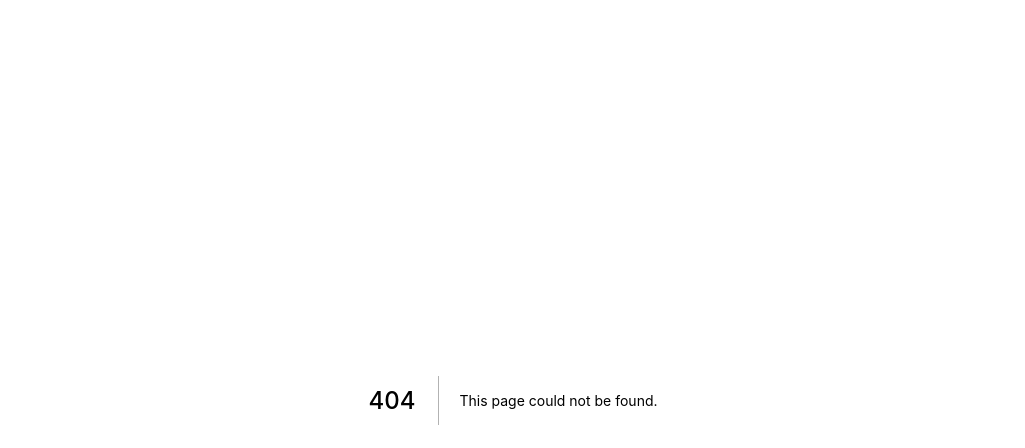
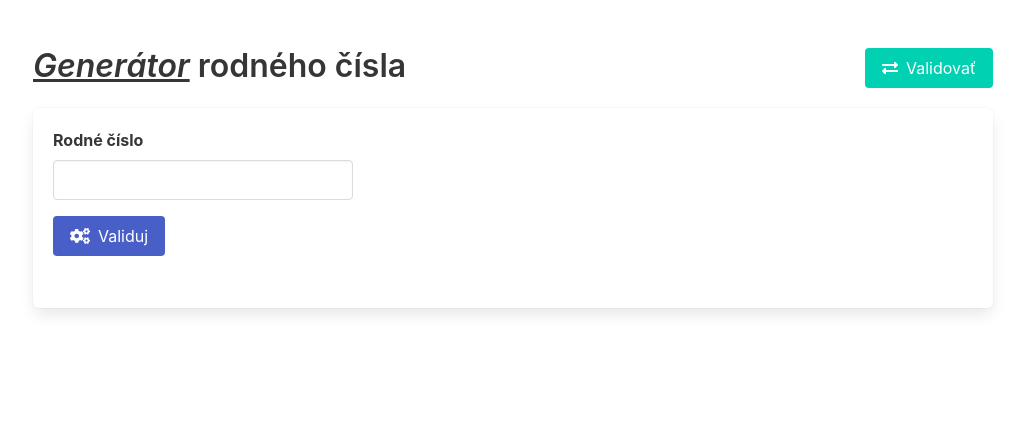
Before and after one commit to AnnotationSro/rodne-cislo, a Next.js app: page /validate in a window 1280 px wide. Before the commit this address had no page. Shown: the top 448 px of the page, without its empty margins (127-1152 px from the left). Built offline with nearby package versions, Linux system fonts and the light colour scheme.

Commit message:
validate birthId

```diff
--- a/package.json
+++ b/package.json
@@ -34,7 +34,7 @@
     "eslint-config-next": "12.0.2",
     "eslint-config-prettier": "^8.3.0",
     "prettier": "^2.4.1",
-    "typescript": "4.4.4",
-    "rodnecislo": "^1.6.0"
+    "rodnecislo": "^1.6.0",
+    "typescript": "4.4.4"
   }
 }
--- a/pages/_app.tsx
+++ b/pages/_app.tsx
@@ -2,14 +2,69 @@ import "../styles/globals.scss";
 import type { AppProps } from "next/app";
 import "../utils/font-awesome";
 import Head from "next/head";
+import React, { useState } from "react";
+import styles from "../styles/App.module.scss";
+import { useRouter } from "next/router";
+import { FontAwesomeIcon } from "@fortawesome/react-fontawesome";
+
+type RouteEnum = "GENERATE" | "VALIDATE";
 
 function MyApp({ Component, pageProps }: AppProps) {
+  const [selectedRoute, setSelectedRoute] = useState<RouteEnum>("GENERATE");
+  const router = useRouter();
+
+  function changeRoute(newRoute: RouteEnum) {
+    setSelectedRoute(newRoute);
+    if (newRoute === "VALIDATE") {
+      router.push("/validate");
+    } else {
+      router.push("/");
+    }
+  }
+
   return (
     <>
       <Head>
         <title>Generátor rodného čísla</title>
       </Head>
-      <Component {...pageProps} />
+      <div className={styles.mainContainer}>
+        <div className={styles.headerGroup}>
+          <h1 className={"title"}>
+            {selectedRoute === "GENERATE" && (
+              <>
+                <span className={styles.titleEmphasis}>Generátor</span> rodného
+                čísla
+              </>
+            )}
+            {selectedRoute === "VALIDATE" && (
+              <>
+                <span className={styles.titleEmphasis}>Validátor</span> rodného
+                čísla
+              </>
+            )}
+          </h1>
+          {selectedRoute === "GENERATE" && (
+            <button
+              className={"button is-primary"}
+              onClick={() => changeRoute("VALIDATE")}
+            >
+              <FontAwesomeIcon icon={["fas", "exchange-alt"]} />
+              <span>Validovať</span>
+            </button>
+          )}
+
+          {selectedRoute === "VALIDATE" && (
+            <button
+              className={"button is-primary"}
+              onClick={() => changeRoute("GENERATE")}
+            >
+              <FontAwesomeIcon icon={["fas", "exchange-alt"]} />
+              <span>Generovať</span>
+            </button>
+          )}
+        </div>
+        <Component {...pageProps} />
+      </div>
     </>
   );
 }
--- /dev/null
+++ b/pages/validate.tsx
@@ -0,0 +1,64 @@
+import type { NextPage } from "next";
+
+import styles from "../styles/Validate.module.scss";
+import React, {
+  Dispatch,
+  FormEvent,
+  SetStateAction,
+  useRef,
+  useState,
+} from "react";
+import { FontAwesomeIcon } from "@fortawesome/react-fontawesome";
+import { validateBirthId } from "../utils/birth-id-util";
+
+const Validate: NextPage = () => {
+  const inputElem = useRef<HTMLInputElement>(null);
+  const [isValid, setIsValid] = useState<boolean | null>(null);
+
+  function validate(event: FormEvent, rc: string) {
+    event.preventDefault();
+    setIsValid(validateBirthId(rc));
+  }
+
+  return (
+    <form
+      className={`box ${styles.container}`}
+      onSubmit={(event) => validate(event, inputElem.current!.value)}
+    >
+      <div className="field">
+        <label className="label">Rodné číslo</label>
+        <div className={`control`}>
+          <input
+            ref={inputElem}
+            className={`input ${styles.birthIdInput}`}
+            type="text"
+          />
+        </div>
+      </div>
+
+      <div className={`field`}>
+        <div className="control">
+          <button className="button is-link" type="submit">
+            <FontAwesomeIcon icon={["fas", "cogs"]} />
+            <span>Validuj</span>
+          </button>
+        </div>
+      </div>
+
+      <div className={`field ${styles.resultPanel}`}>
+        {isValid === true && (
+          <div className={`${styles.result} ${styles.resultValid}`}>
+            Valídne 🥳
+          </div>
+        )}
+        {isValid === false && (
+          <div className={`${styles.result} ${styles.resultInvalid}`}>
+            Nevalídne 😧
+          </div>
+        )}
+      </div>
+    </form>
+  );
+};
+
+export default Validate;
--- /dev/null
+++ b/styles/App.module.scss
@@ -0,0 +1,18 @@
+.mainContainer{
+  margin: 3em auto 0;
+  max-width: 60em;
+}
+
+.headerGroup{
+  display: flex;
+  justify-content: space-between;
+
+  .titleEmphasis{
+    font-style: italic;
+    text-decoration: underline;
+  }
+
+  :global(.button){
+    width: 8em;
+  }
+}
--- a/styles/Home.module.scss
+++ b/styles/Home.module.scss
@@ -1,8 +1,3 @@
-.container{
-  margin: 3em auto 0;
-  max-width: 60em;
-}
-
 .birthDateAgeWrapper{
   display: flex;
   flex-direction: row;
--- /dev/null
+++ b/styles/Validate.module.scss
@@ -0,0 +1,29 @@
+.container{
+
+}
+
+.confirmButtonGroup{
+
+}
+
+.birthIdInput{
+  width: 300px;
+}
+
+.resultPanel{
+  text-align: center;
+  margin-block: 2em;
+}
+
+.result{
+  font-size: 1.5em;
+  font-weight: bold;
+}
+
+.resultValid{
+  color: green;
+}
+
+.resultInvalid{
+  color: red;
+}
--- a/utils/birth-id-util.ts
+++ b/utils/birth-id-util.ts
@@ -1,5 +1,6 @@
 import { subYears } from "date-fns";
 import { subMonths } from "date-fns";
+import { rodnecislo } from "rodnecislo";
 
 export type GenderType = "MALE" | "FEMALE";
 export type BirthIdGeneratorResult = { withDelimeter: string; pure: string };
@@ -127,3 +128,7 @@ function paddingLeft(digit: number): string {
 function paddingRight(value: number | string, paddingCount: number): string {
   return String(value).padEnd(String(value).length + paddingCount, "0");
 }
+
+export function validateBirthId(value: string) {
+  return rodnecislo(value).isValid();
+}
--- a/utils/font-awesome.ts
+++ b/utils/font-awesome.ts
@@ -10,6 +10,7 @@ import {
   faVenus as fasVenus,
   faMars as fasMars,
   faCogs as fasCogs,
+  faExchangeAlt as fasExchangeAlt,
 } from "@fortawesome/free-solid-svg-icons";
 
 // See https://github.com/FortAwesome/react-fontawesome#integrating-with-other-tools-and-frameworks
@@ -37,4 +38,4 @@ config.autoAddCss = false; // Tell Font Awesome to skip adding the CSS automatic
 library.add(farCalendarAlt, farCopy, farCheckSquare);
 
 // Import @fortawesome/free-solid-svg-icons
-library.add(fasMars, fasVenus, fasCogs);
+library.add(fasMars, fasVenus, fasCogs, fasExchangeAlt);
```
Also changed, not shown: pages/index.tsx (+1 -8 lines).
